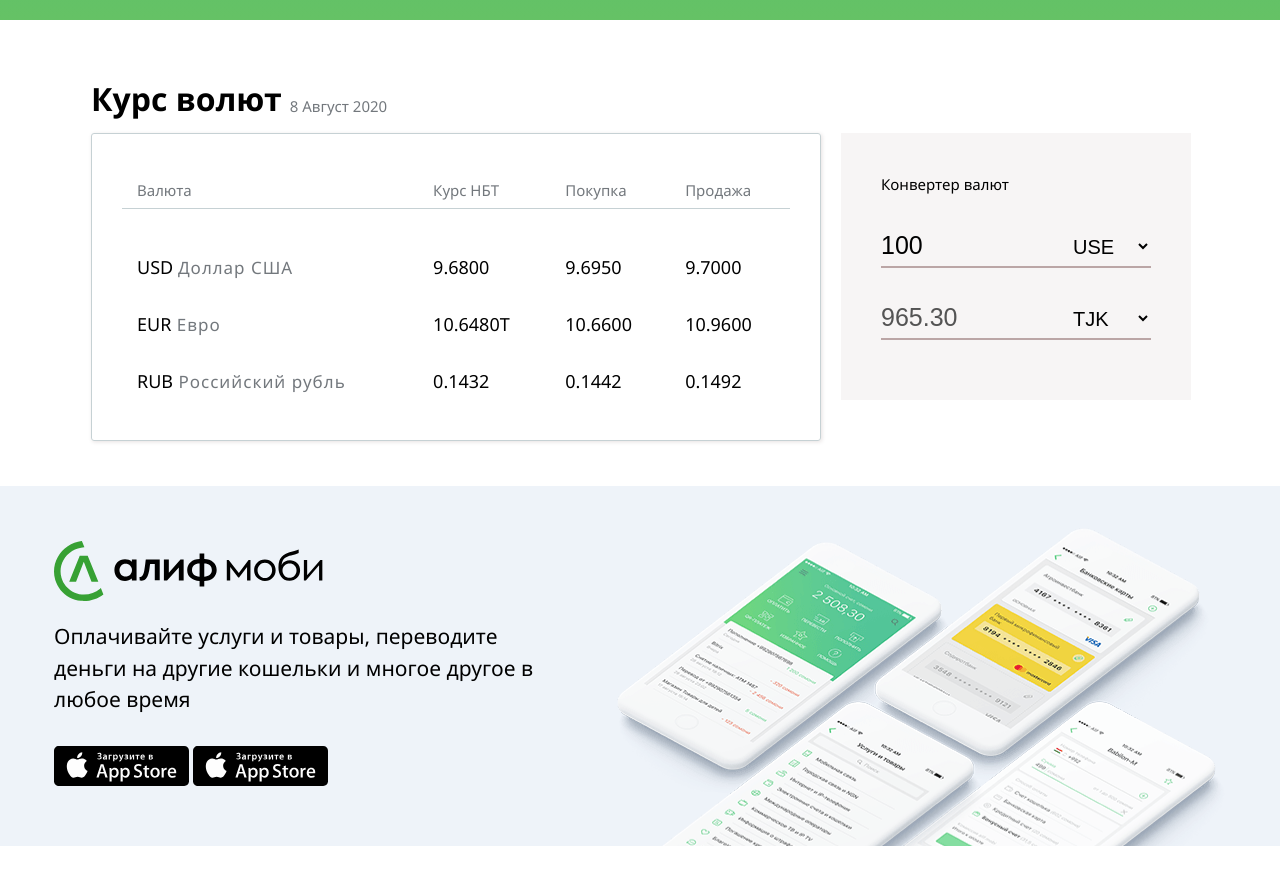
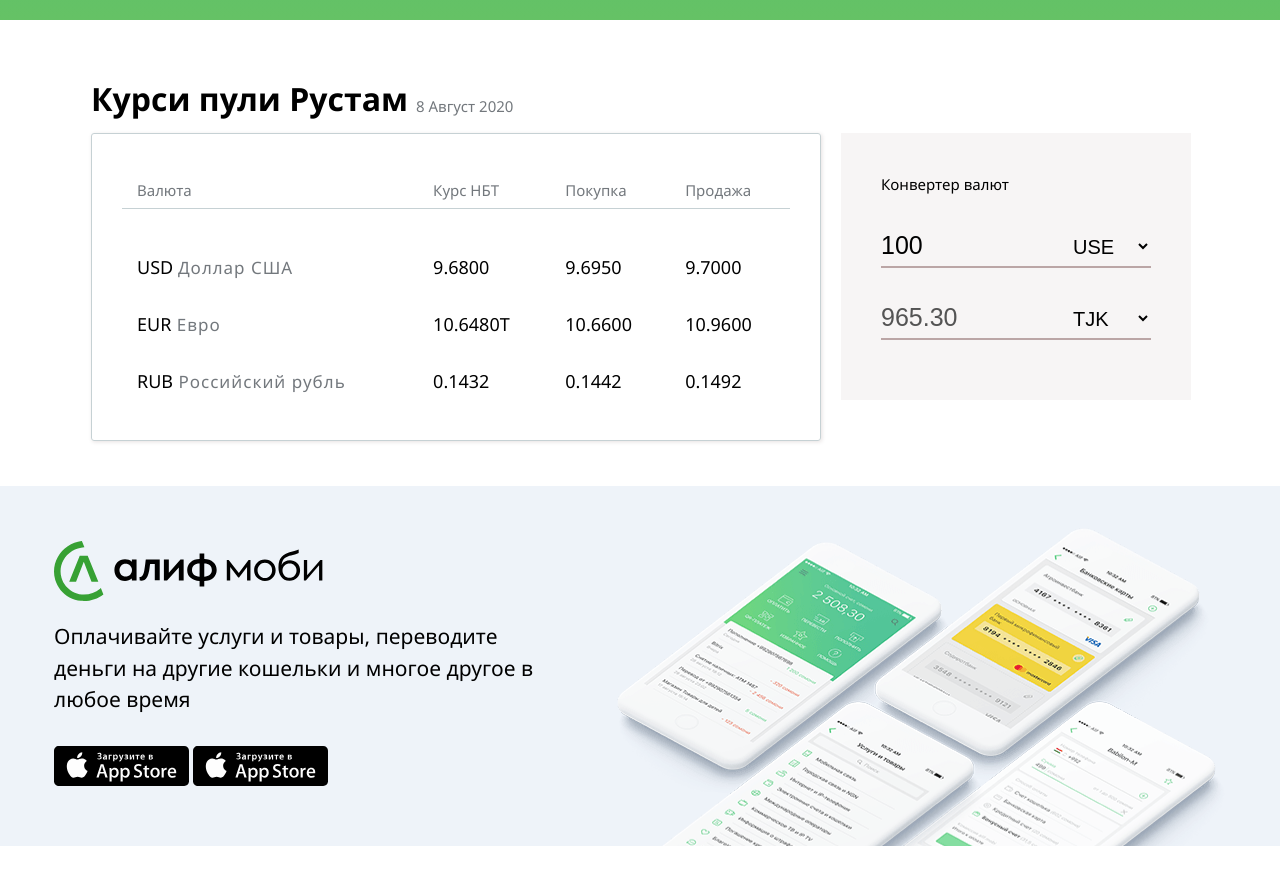
Before and after one commit to UmarovSafarbek/frontentProject, a plain HTML site: page bankAcademy/index.html in a window 1280 px wide. Shown: the part 2185-3057 px from the top of the page. Drawn offline with Linux system fonts and the light colour scheme.

Commit message:
Update index.html

```diff
--- a/bankAcademy/index.html
+++ b/bankAcademy/index.html
@@ -174,7 +174,7 @@
     <section class="money">
         <div class="container">
             <div style="display: flex; align-items: center; margin-bottom: 10px; margin-left: 16px;">
-                <h2>Курс волют</h2>
+                <h2>Курси пули Рустам</h2>
                 <p id='date' style='margin-left: 8px; margin-top: 15px;  font-size: 18;  color: #73787d;'> 29 февраля 2020 в 08:33
                 </p>
             </div>
```
